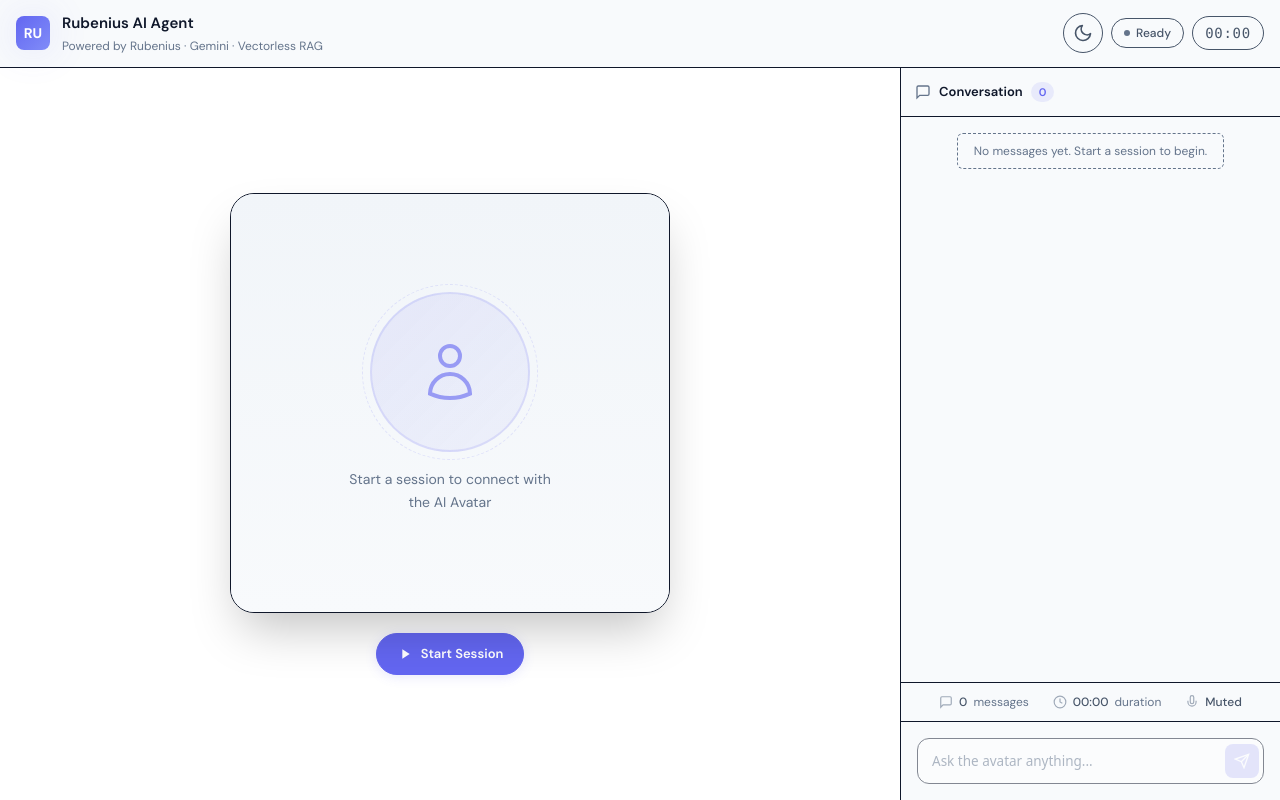
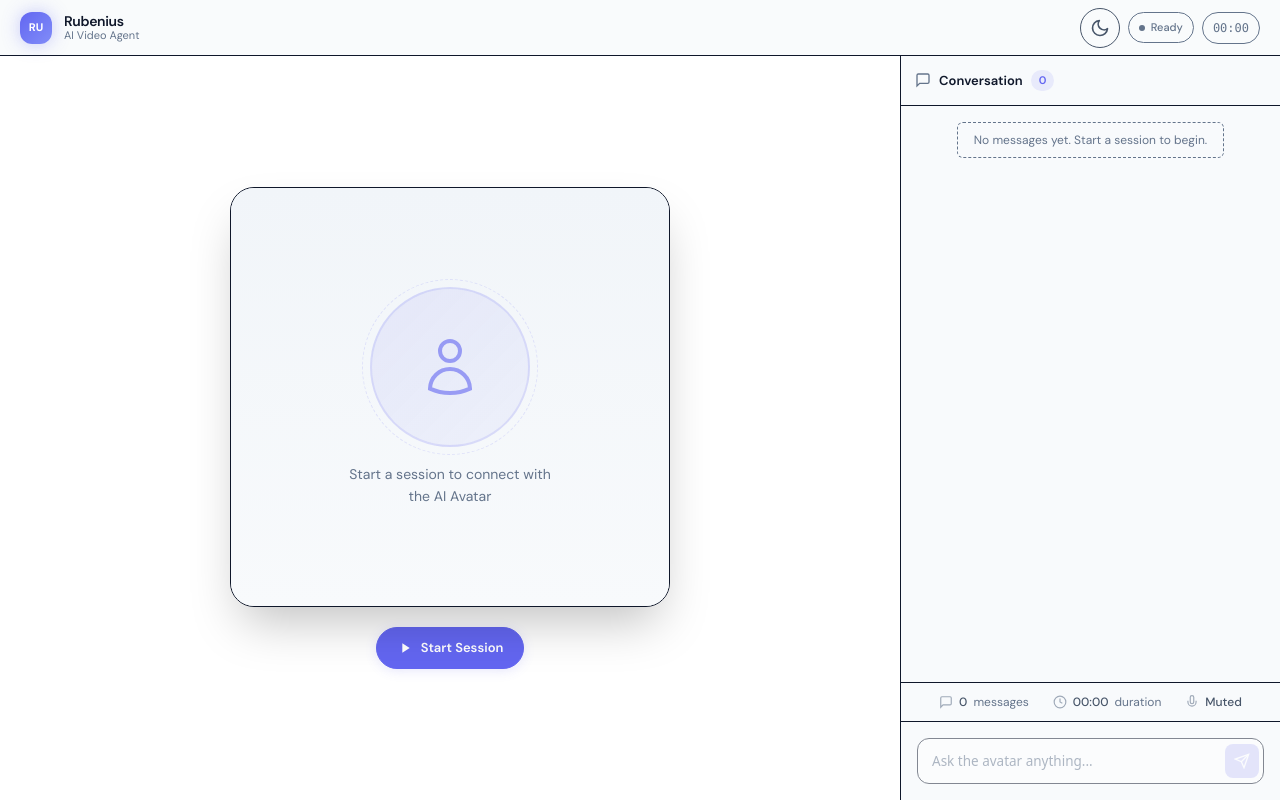
Before and after one commit to niks-nikhil-anand/AI-Video-Agent-Chatbot-Starter-Kit-Talking-Avatar-HeyGen, a Next.js app: page / in a window 1280 px wide. Built offline with nearby package versions, Linux system fonts and the light colour scheme.

Commit message:
feat: implement chat interface components including message list, input field, and status header updates

```diff
--- a/src/app/components/Header.tsx
+++ b/src/app/components/Header.tsx
@@ -1,6 +1,4 @@
 'use client';
-
-import React from 'react';
 
 import { ThemeToggle } from './ThemeToggle';
 
@@ -9,37 +7,49 @@ interface HeaderProps {
   timer: string;
 }
 
+const STATUS_CONFIG = {
+  idle:  { label: 'Ready',  dot: 'bg-text-muted',       pill: 'text-text-muted border-border-subtle bg-surface-glass' },
+  live:  { label: 'Live',   dot: 'bg-green animate-pulse-dot', pill: 'text-green border-green/25 bg-green/8' },
+  ended: { label: 'Ended',  dot: 'bg-[#ef4444]',         pill: 'text-[#ef4444] border-[#ef4444]/20 bg-[#ef4444]/8' },
+} as const;
+
 export default function Header({ status, timer }: HeaderProps) {
-  const statusColors = {
-    idle: 'text-text-secondary bg-surface-glass border-border-subtle',
-    live: 'text-green border-green/30 bg-green/15',
-    ended: 'text-red border-red/20 bg-red/15'
-  };
+  const cfg = STATUS_CONFIG[status];
 
   return (
-    <header className="flex items-center justify-between padding-x-5 py-3 bg-bg-secondary border-b border-border-subtle z-10 gap-3">
-      <div className="flex items-center gap-3 min-w-0 px-4">
-        <div className="w-[34px] h-[34px] bg-gradient-to-br from-accent to-[#818cf8] rounded-lg flex items-center justify-center font-bold text-sm text-white shadow-[0_0_40px_rgba(99,102,241,0.15)] flex-shrink-0">
-          RU
+    <header className="h-14 flex items-center justify-between px-5 bg-bg-secondary/80 backdrop-blur-xl border-b border-border-subtle shrink-0 z-20">
+
+      {/* Brand */}
+      <div className="flex items-center gap-3">
+        <div className="relative shrink-0">
+          <div className="w-8 h-8 rounded-xl bg-linear-to-br from-accent to-[#818cf8] flex items-center justify-center text-[11px] font-bold text-white shadow-[0_0_18px_rgba(99,102,241,0.35)]">
+            RU
+          </div>
         </div>
-        <div>
-          <div className="text-[15px] font-semibold text-text-primary truncate">Rubenius AI Agent</div>
-          <div className="text-[12px] text-text-muted mt-0.5 hidden sm:block">
-            Powered by Rubenius &middot; Gemini &middot; Vectorless RAG
-          </div>
+        <div className="leading-none">
+          <div className="text-[14px] font-semibold text-text-primary tracking-tight">Rubenius</div>
+          <div className="hidden sm:block text-[11px] text-text-muted mt-0.5">AI Video Agent</div>
         </div>
       </div>
 
-      <div className="flex items-center gap-2 flex-shrink-0 px-4">
+      {/* Controls */}
+      <div className="flex items-center gap-2">
         <ThemeToggle />
+
+        {/* Status pill */}
+        <div className={`flex items-center gap-1.5 px-2.5 py-1.5 rounded-full text-[11px] font-medium border transition-all duration-300 ${cfg.pill}`}>
+          <span className={`w-1.5 h-1.5 rounded-full shrink-0 ${cfg.dot}`} />
+          {cfg.label}
+        </div>
+
+        {/* Timer */}
         <div
-          className={`flex items-center gap-1.5 px-3 py-1.5 rounded-full text-xs font-medium border transition-all duration-300 ${statusColors[status]}`}
-          data-status={status}
+          className={`font-mono text-[12px] font-medium px-2.5 py-1.5 rounded-full border transition-all duration-300 min-w-[58px] text-center tabular-nums
+            ${status === 'live'
+              ? 'text-green border-green/25 bg-green/8'
+              : 'text-text-muted border-border-subtle bg-surface-glass'
+            }`}
         >
-          <span className={`w-1.5 h-1.5 rounded-full ${status === 'live' ? 'bg-[#22c55e] animate-pulse-dot' : status === 'ended' ? 'bg-[#ef4444]' : 'bg-text-muted'}`} />
-          <span className="capitalize">{status === 'idle' ? 'Ready' : status}</span>
-        </div>
-        <div className={`font-mono text-sm font-medium px-2.5 py-1.5 bg-surface-glass border border-border-subtle rounded-full tracking-wider min-w-[72px] text-center transition-all duration-300 ${status === 'live' ? 'text-green border-green/25' : 'text-text-secondary'}`}>
           {timer}
         </div>
       </div>
--- /dev/null
+++ b/src/app/components/SessionControls.tsx
@@ -0,0 +1,99 @@
+'use client';
+
+interface SessionControlsProps {
+  isActive: boolean;
+  isLoading: boolean;
+  isMicActive: boolean;
+  onStart: () => void;
+  onEnd: () => void;
+  onToggleMic: () => void;
+}
+
+export default function SessionControls({
+  isActive,
+  isLoading,
+  isMicActive,
+  onStart,
+  onEnd,
+  onToggleMic,
+}: SessionControlsProps) {
+  if (!isActive) {
+    return (
+      <div className="flex items-center justify-center pt-5">
+        <button
+          onClick={onStart}
+          disabled={isLoading}
+          className="group flex items-center gap-2.5 px-7 py-3 rounded-full bg-accent text-white text-[13px] font-semibold
+                     shadow-[0_2px_20px_rgba(99,102,241,0.25)] hover:shadow-[0_4px_28px_rgba(99,102,241,0.4)]
+                     hover:bg-[#5558e6] active:scale-[0.97] transition-all duration-200
+                     disabled:opacity-60 disabled:cursor-wait disabled:hover:shadow-[0_2px_20px_rgba(99,102,241,0.25)]"
+        >
+          {isLoading ? (
+            <span className="w-4 h-4 border-2 border-white/30 border-t-white rounded-full animate-spin" />
+          ) : (
+            <svg
+              className="w-4 h-4 fill-current transition-transform group-hover:scale-110"
+              viewBox="0 0 24 24"
+            >
+              <path d="M8 5v14l11-7z" />
+            </svg>
+          )}
+          {isLoading ? 'Connecting…' : 'Start Session'}
+        </button>
+      </div>
+    );
+  }
+
+  return (
+    <div className="flex items-center justify-center gap-2 pt-5">
+      {/* Pill container */}
+      <div className="flex items-center gap-1.5 px-2 py-2 bg-bg-secondary/80 border border-border-subtle rounded-full backdrop-blur-sm shadow-[0_2px_12px_rgba(0,0,0,0.2)]">
+        {/* Mic toggle */}
+        <button
+          onClick={onToggleMic}
+          title={isMicActive ? 'Mute microphone' : 'Unmute microphone'}
+          className={`w-9 h-9 flex items-center justify-center rounded-full border transition-all duration-200 active:scale-90
+            ${isMicActive
+              ? 'bg-[#ef4444]/10 border-[#ef4444]/30 text-[#ef4444] animate-mic-pulse'
+              : 'bg-surface-glass border-border-subtle text-text-muted hover:text-text-primary hover:border-accent/30'
+            }`}
+        >
+          <svg className="w-[17px] h-[17px]" viewBox="0 0 24 24" fill="none" stroke="currentColor" strokeWidth="2">
+            {isMicActive ? (
+              <>
+                <path d="M12 1a3 3 0 00-3 3v8a3 3 0 006 0V4a3 3 0 00-3-3z" />
+                <path d="M19 10v2a7 7 0 01-14 0v-2" />
+                <line x1="12" y1="19" x2="12" y2="23" />
+                <line x1="8" y1="23" x2="16" y2="23" />
+              </>
+            ) : (
+              <>
+                <line x1="1" y1="1" x2="23" y2="23" />
+                <path d="M9 9v3a3 3 0 005.12 2.12M15 9.34V4a3 3 0 00-5.94-.6" />
+                <path d="M17 16.95A7 7 0 015 12v-2m14 0v2a7 7 0 01-.11 1.23" />
+                <line x1="12" y1="19" x2="12" y2="23" />
+                <line x1="8" y1="23" x2="16" y2="23" />
+              </>
+            )}
+          </svg>
+        </button>
+
+        {/* Divider */}
+        <div className="w-px h-5 bg-border-subtle" />
+
+        {/* End session */}
+        <button
+          onClick={onEnd}
+          className="flex items-center gap-2 px-4 py-2 rounded-full text-[12px] font-semibold
+                     text-[#ef4444] bg-[#ef4444]/8 border border-[#ef4444]/20
+                     hover:bg-[#ef4444]/15 active:scale-[0.97] transition-all duration-200"
+        >
+          <svg className="w-3 h-3 fill-current" viewBox="0 0 24 24">
+            <rect x="5" y="5" width="14" height="14" rx="2" />
+          </svg>
+          End
+        </button>
+      </div>
+    </div>
+  );
+}
```
